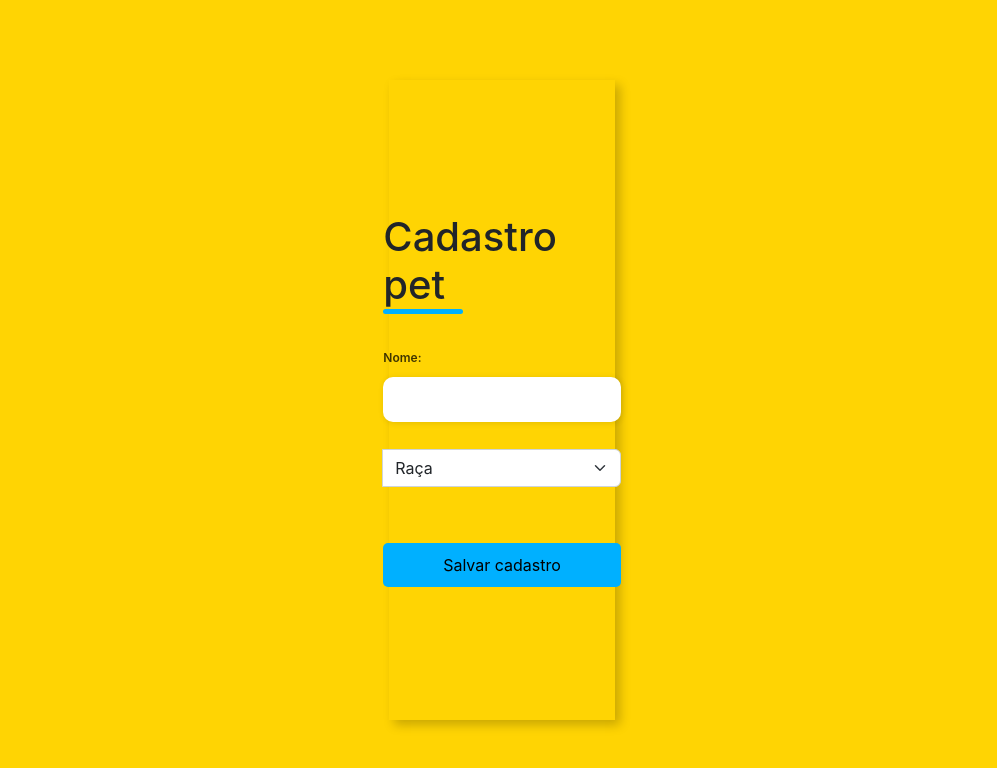
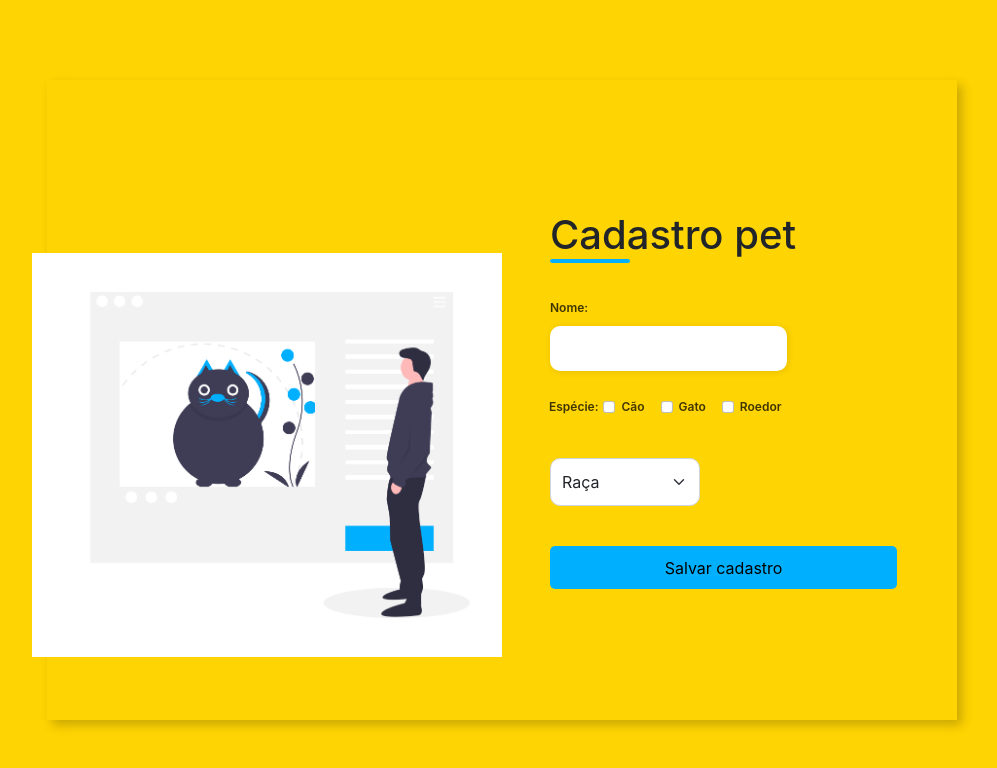
Before and after one commit to querensales/WorldPet, an Angular app: page /pet-cadastro in a window 1280 px wide. Shown: the top 768 px of the page, without its empty margins (138-1135 px from the left). Built offline with nearby package versions, Linux system fonts and the light colour scheme.

Commit message:
cadastro de pet

```diff
--- a/src/app/pet-cadastro/pet-cadastro.component.css
+++ b/src/app/pet-cadastro/pet-cadastro.component.css
@@ -3,14 +3,13 @@
   height: 80vh;
   display: flex;
   box-shadow: 5px 5px 10px rgba(0, 0, 0, 0.212);
-};
+}
 
 .form-image {
   width: 50%;
   display: flex;
   justify-content: center;
   align-items: center;
-  background-color: #fde3a7d7;
   padding: 1rem;
 }
 
@@ -25,7 +24,7 @@
   flex-direction: column;
   justify-content: center;
   align-items: center;
-  background-color:#ffd403;
+  background-color: #ffd403;
   padding: 3rem;
 }
 
@@ -36,11 +35,11 @@
 }
 
 .form-header h1::after {
-  content: '';
+  content: "";
   display: block;
   width: 5rem;
   height: 0.3rem;
-  background-color: #00B0FF;
+  background-color: #00b0ff;
   margin: 0 auto;
   position: absolute;
   border-radius: 10px;
@@ -52,7 +51,6 @@
   justify-content: space-between;
   padding: 1rem 0;
 }
-
 
 .input-box {
   display: flex;
@@ -70,43 +68,61 @@
 }
 
 .input-box input:focus-visible {
-  outline: 1px solid  #00B0FF;
+  outline: 1px solid #00b0ff;
 }
 
-.input-box label{
+.input-box label {
   font-size: 0.75rem;
   font-weight: 600;
   color: #000000c0;
 }
 
-select .form-select{
+section {
+  margin-bottom: 1.1rem;
+}
+.especie {
+  display: flex;
+  margin-right: 5px;
+  font-size: 0.75rem;
+  font-weight: 600;
+  color: #000000c0;
+}
+
+.especie-name {
+  margin-right: 5px;
+}
+
+.form-select {
+  width: 150px;
   display: flex;
   flex-wrap: wrap;
   justify-content: space-between;
-  padding: 1rem 0;
+  padding: 11px;
+  border-radius: 10px !important;
 }
 
-select:hover{
+select:hover {
   cursor: pointer;
   border: none;
 }
 
-select:focus-visible{
-  outline: 1px solid  #00B0FF;
+select:focus-visible {
+  outline: 1px solid #00b0ff;
+  width: 15rem;
 }
 
 .continue-button button {
   width: 100%;
   margin-top: 2.5rem;
   border: none;
-  background-color:  #00B0FF;
+  background-color: #00b0ff;
   padding: 0.62rem;
   border-radius: 5px;
   cursor: pointer;
 }
 
 .continue-button button:hover {
-  background-color:  #0d9cde;
+  background-color: #0d9cde;
 }
 
 .continue-button button a {
@@ -116,7 +132,7 @@ select:focus-visible{
   color: #fff;
 }
 
-@media screen and (max-width: 1330px) {
+@media screen and (max-width: 1000px) {
   .form-image {
     display: none;
   }
--- a/src/app/pet-cadastro/pet-cadastro.component.html
+++ b/src/app/pet-cadastro/pet-cadastro.component.html
@@ -1,7 +1,7 @@
 <div class="container">
 
   <div class="form-image">
-    <img src="/assets/img/pet.png" alt="">
+    <img src="/assets/img/pet.png" alt="Gatinho com o dono">
   </div>
 
   <div class="form">
@@ -20,14 +20,32 @@
           <input id="name" type="text" name="name">
         </div>
 
+        <section class="especie">
+          <div class="especie-name">
+            <label for="especieName">Espécie:</label>
+          </div>
+          <div class="form-check form-check-inline">
+            <input class="form-check-input" type="checkbox" id="inlineCheckbox1" value="option1">
+            <label class="form-check-label" for="inlineCheckbox1">Cão</label>
+          </div>
+          <div class="form-check form-check-inline">
+            <input class="form-check-input" type="checkbox" id="inlineCheckbox2" value="option2">
+            <label class="form-check-label" for="inlineCheckbox2">Gato</label>
+          </div>
 
-          <select class="form-select" aria-label="Default select example">
-            <option selected>Raça</option>
-            <option value="1">One</option>
-            <option value="2">Two</option>
-            <option value="3">Three</option>
-          </select>
+          <div class="form-check form-check-inline">
+            <input class="form-check-input" type="checkbox" id="inlineCheckbox2" value="option2">
+            <label class="form-check-label" for="inlineCheckbox2">Roedor</label>
+          </div>
+        </section>
       </div>
+
+      <select class="form-select" aria-label="Default select example">
+        <option selected>Raça</option>
+        <option value="1">One</option>
+        <option value="2">Two</option>
+        <option value="3">Three</option>
+      </select>
 
       <div class="continue-button">
         <button type="submit"> Salvar cadastro </button>
```
Lines whose indentation alone changed are shown as unchanged.
